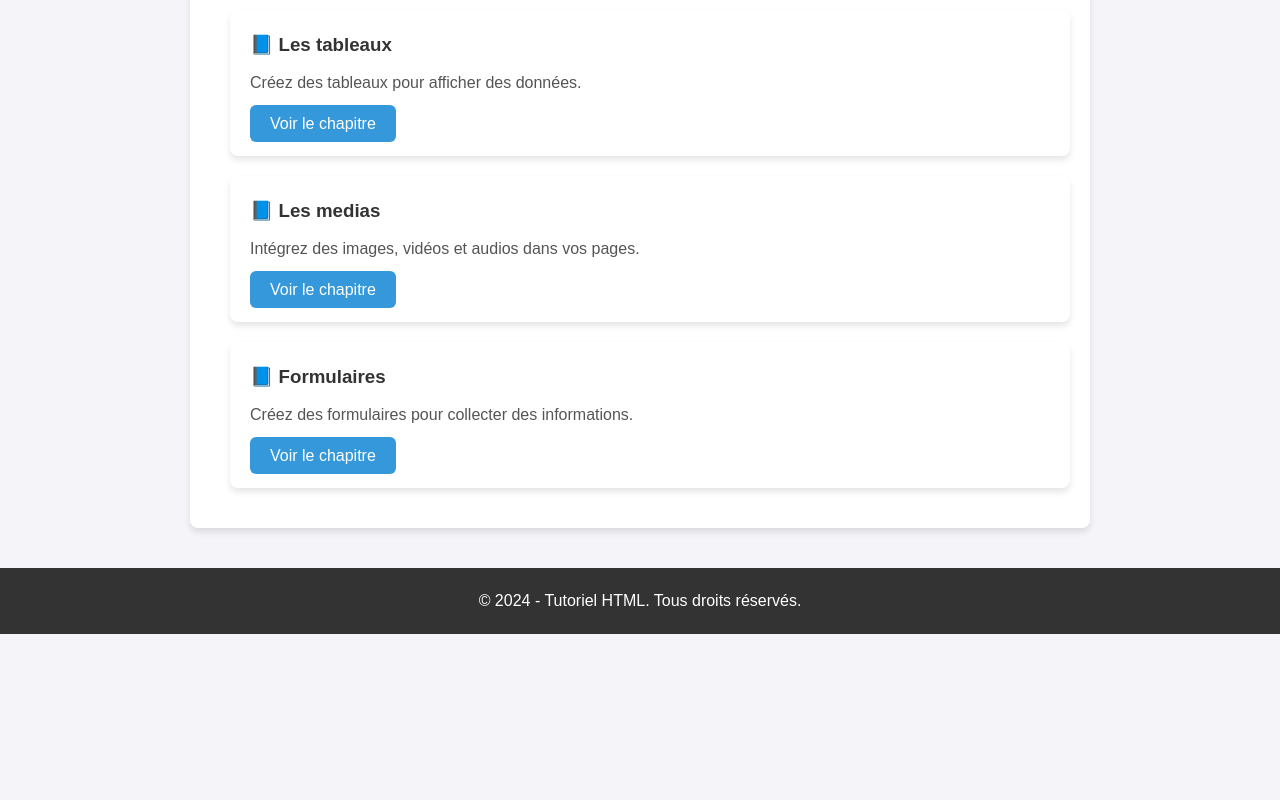
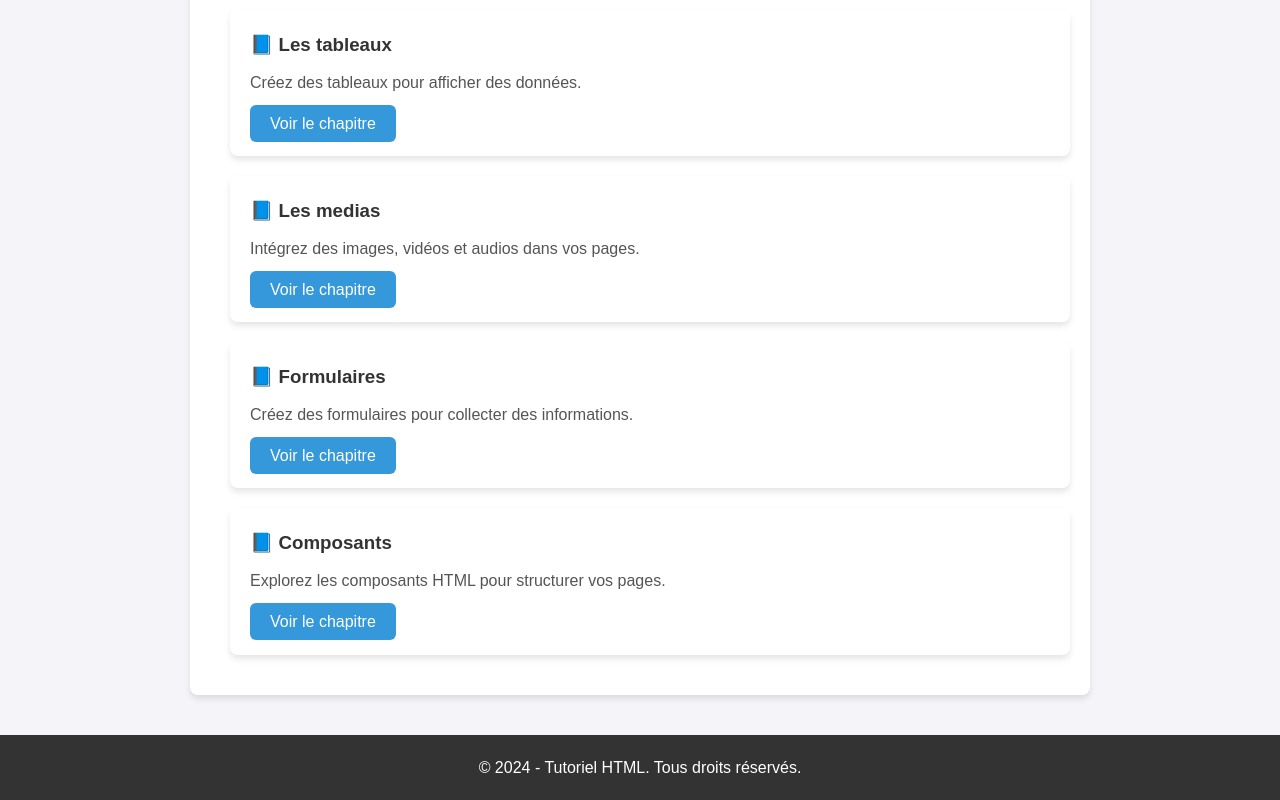
Before and after one commit to Ax-07/tuto-balise-html, a plain HTML site: page index.html in a window 1280 px wide. Shown: the part 869-1669 px from the top of the page. Before the commit the page ends 1503 px from the top, so only its background shows below. Drawn offline with nearby package versions, Linux system fonts and the light colour scheme.

Commit message:
Ajout d'une icône de favicon et intégration de Prism.js pour la coloration syntaxique, ainsi qu'un nouveau chapitre sur les composants HTML.

```diff
--- a/index.html
+++ b/index.html
@@ -3,9 +3,12 @@
 <head>
     <meta charset="UTF-8">
     <meta name="viewport" content="width=device-width, initial-scale=1.0">
+    <link rel="icon" type="image/svg+xml" href="/img/icon_emoji.svg" />
     <title>Tutoriel HTML - Accueil</title>
     <meta name="description" content="Tutoriel HTML interactif pour apprendre les bases du HTML.">
     <meta name="keywords" content="HTML, tutoriel, débutant, balises, web">
+    <link rel="stylesheet" href="https://cdnjs.cloudflare.com/ajax/libs/prism/1.29.0/themes/prism-tomorrow.min.css">
+<script src="https://cdnjs.cloudflare.com/ajax/libs/prism/1.29.0/prism.min.js"></script>
     <link rel="stylesheet" href="https://fonts.googleapis.com/css2?family=Poppins:wght@400;600&display=swap">
     <link rel="stylesheet" href="css/style.css">
 </head>
@@ -69,6 +72,13 @@
                             <a href="pages/formulaires.html" class="btn">Voir le chapitre</a>
                         </div>
                     </li>
+                    <li>
+                        <div class="card">
+                            <h3>📘 Composants</h3>
+                            <p>Explorez les composants HTML pour structurer vos pages.</p>
+                            <a href="components/liste-composant.html" class="btn">Voir le chapitre</a>
+                        </div>
+                    </li>
                 </ul>
             </nav>
         </section>
```
